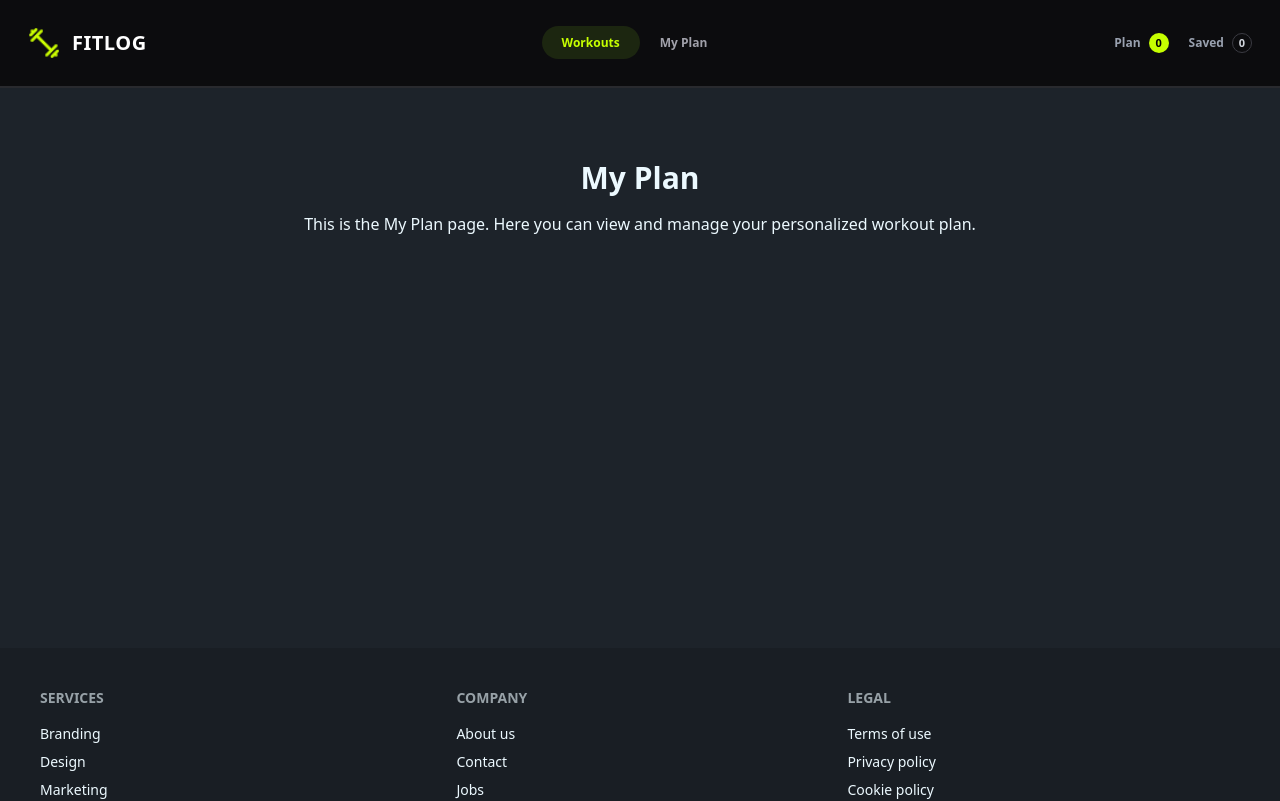
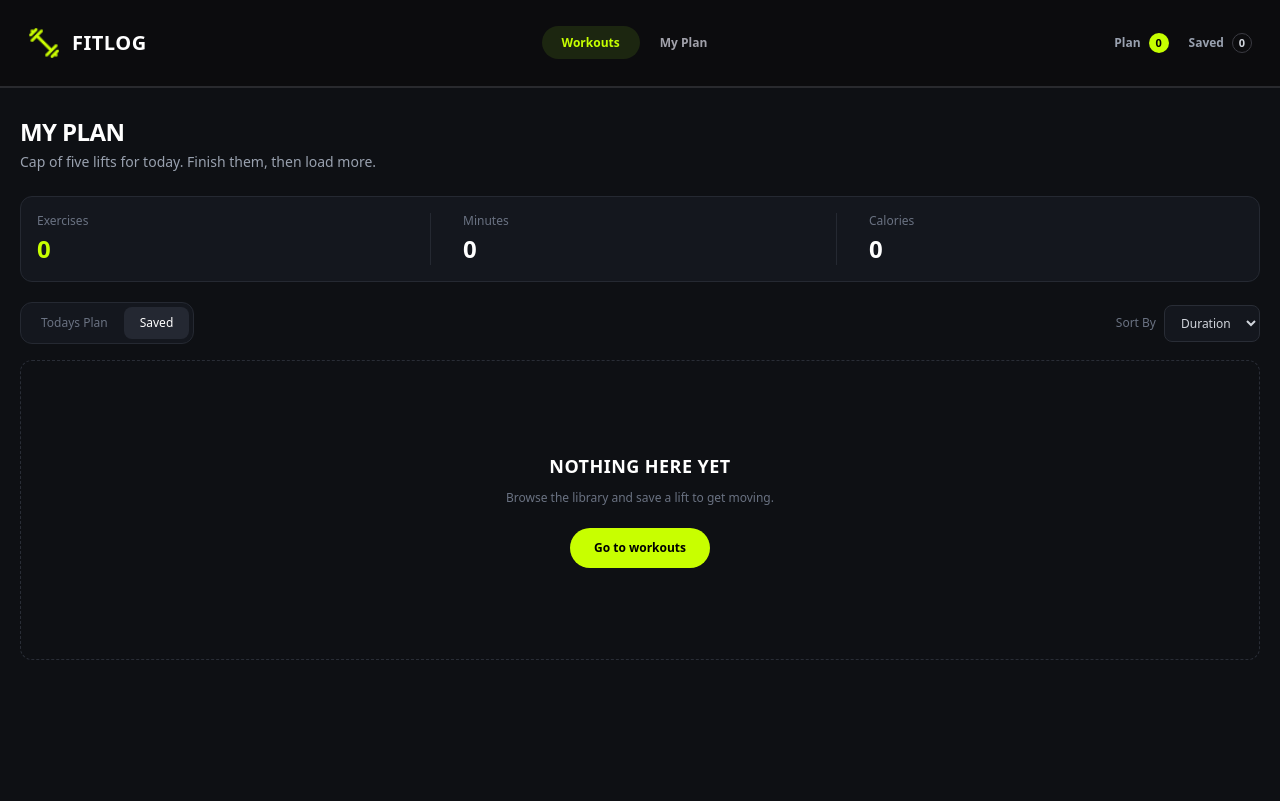
Before and after one commit to Tareq031/iron-fit, a Next.js app: page /MyPlan in a window 1280 px wide. Shown: the top 801 px of the page. Built offline with nearby package versions, Linux system fonts and the light colour scheme.

Commit message:
build MyPlan and Detail page

```diff
--- a/src/app/MyPlan/page.jsx
+++ b/src/app/MyPlan/page.jsx
@@ -1,14 +1,122 @@
-import React from 'react';
+
+"use client";
+
+import React, { useState } from "react";
+import Link from "next/link";
 
 const MyPlanPage = () => {
-    return (
-         <div className="container mx-auto py-8">
-            <h1 className="text-3xl font-bold text-center mt-10">My Plan</h1>
-            <p className="text-center mt-4">
-                This is the My Plan page. Here you can view and manage your personalized workout plan.
-            </p>
-        </div>
-    );
+  const [activeTab, setActiveTab] = useState("Saved");
+  const [sortBy, setSortBy] = useState("Duration");
+
+  return (
+    <div className="min-h-screen bg-[#0e1014] text-white">
+
+
+      {/* Main Content */}
+      <main className="mx-auto max-w-7xl px-5 py-7">
+        {/* Page Heading */}
+        <section>
+          <h1 className="text-2xl font-extrabold uppercase tracking-tight">
+            My Plan
+          </h1>
+
+          <p className="mt-1 text-sm text-gray-400">
+            Cap of five lifts for today. Finish them, then load more.
+          </p>
+        </section>
+
+        {/* Statistics */}
+        <section className="mt-6 grid grid-cols-1 gap-3 rounded-xl border border-[#252932] bg-[#14171e] p-4 sm:grid-cols-3">
+          <div className="border-b border-[#252932] pb-3 sm:border-b-0 sm:border-r sm:pb-0">
+            <p className="text-xs text-gray-500">Exercises</p>
+            <h2 className="mt-1 text-2xl font-extrabold text-[#c8ff00]">
+              0
+            </h2>
+          </div>
+
+          <div className="border-b border-[#252932] pb-3 sm:border-b-0 sm:border-r sm:pb-0 sm:pl-5">
+            <p className="text-xs text-gray-500">Minutes</p>
+            <h2 className="mt-1 text-2xl font-extrabold">0</h2>
+          </div>
+
+          <div className="sm:pl-5">
+            <p className="text-xs text-gray-500">Calories</p>
+            <h2 className="mt-1 text-2xl font-extrabold">0</h2>
+          </div>
+        </section>
+
+        {/* Tabs and Sorting */}
+        <section className="mt-5 flex flex-wrap items-center justify-between gap-3">
+          <div className="flex rounded-xl border border-[#252932] bg-[#14171e] p-1">
+            <button
+              onClick={() => setActiveTab("Today's Plan")}
+              className={`rounded-lg px-4 py-2 text-xs transition ${
+                activeTab === "Today's Plan"
+                  ? "bg-[#242832] text-white"
+                  : "text-gray-500 hover:text-white"
+              }`}
+            >
+                Todays Plan
+            </button>
+
+            <button
+              onClick={() => setActiveTab("Saved")}
+              className={`rounded-lg px-4 py-2 text-xs transition ${
+                activeTab === "Saved"
+                  ? "bg-[#242832] text-white"
+                  : "text-gray-500 hover:text-white"
+              }`}
+            >
+              Saved
+            </button>
+          </div>
+
+          <div className="flex items-center gap-2">
+            <label
+              htmlFor="sort"
+              className="text-xs text-gray-500"
+            >
+              Sort By
+            </label>
+
+            <select
+              id="sort"
+              value={sortBy}
+              onChange={(e) => setSortBy(e.target.value)}
+              className="rounded-lg border border-[#292d36] bg-[#14171e] px-3 py-2 text-xs text-gray-300 outline-none focus:border-[#c8ff00]"
+            >
+              <option value="Duration">Duration</option>
+              <option value="Calories">Calories</option>
+              <option value="Rating">Rating</option>
+              <option value="Name">Name</option>
+            </select>
+          </div>
+        </section>
+
+        {/* Empty State */}
+        <section className="mt-4 flex min-h-[260px] flex-col items-center justify-center rounded-xl border border-dashed border-[#292d36] px-5 py-12 text-center sm:min-h-[300px]">
+          <h2 className="text-lg font-extrabold uppercase tracking-wide">
+            Nothing Here Yet
+          </h2>
+
+          <p className="mt-2 max-w-sm text-xs leading-5 text-gray-500">
+            {activeTab === "Saved"
+              ? "Browse the library and save a lift to get moving."
+              : "Your plan is empty. Add a workout to start your day."}
+          </p>
+
+          <Link
+            href="/Workouts"
+            className="mt-5 rounded-full bg-[#c8ff00] px-6 py-3 text-xs font-bold text-black transition hover:bg-[#b5e600]"
+          >
+            Go to workouts
+          </Link>
+        </section>
+      </main>
+
+
+    </div>
+  );
 };
 
 export default MyPlanPage;
--- /dev/null
+++ b/src/app/Workouts/[id]/page.tsx
@@ -0,0 +1,149 @@
+
+import React from "react";
+import Image from "next/image";
+import Link from "next/link";
+import type { Ironstype } from "../../type/ironstype";
+
+
+interface IWorkoutDetailsPageProps {
+  params: Promise<{
+    id: string;
+  }>;
+}
+
+const WorkoutDetailsPage = async ({
+  params,
+}: IWorkoutDetailsPageProps) => {
+  const { id } = await params;
+
+  const res = await fetch(
+    `https://api.abcz.workers.dev/api/fitlog/${id}`
+  );
+
+  if (!res.ok) {
+    throw new Error("Failed to fetch workout details");
+  }
+
+  const workout: Ironstype = await res.json();
+
+  const details = [
+    { label: "EQUIPMENT", value: workout.equipment },
+    { label: "DIFFICULTY", value: workout.difficulty },
+    { label: "SETS", value: workout.sets },
+    { label: "REPS", value: workout.reps },
+    { label: "DURATION", value: `${workout.duration} min` },
+    {
+      label: "CALORIES",
+      value: `${workout.caloriesBurned} kcal`,
+    },
+    { label: "RATING", value: workout.rating },
+  ];
+
+  return (
+    <main className=" min-h-screen bg-[#0e1014] px-4 py-8 text-white md:px-8 lg:py-10">
+      <div className="container mx-auto grid max-w-7xl grid-cols-1 items-start gap-7 lg:grid-cols-2 lg:gap-8">
+        {/* Workout Image */}
+        <div className="relative h-[340px] w-full overflow-hidden rounded-xl sm:h-[450px] lg:h-[560px]">
+          <Image
+            src={workout.image}
+            alt={workout.name}
+            fill
+            priority
+            sizes="(max-width: 1024px) 100vw, 50vw"
+            className="object-cover"
+          />
+        </div>
+
+        {/* Workout Information */}
+        <div className="flex flex-col gap-5">
+          {/* Title and Description */}
+          <div>
+            <h1 className="text-2xl font-extrabold uppercase leading-tight tracking-tight sm:text-3xl">
+              {workout.name}
+            </h1>
+
+            <p className="mt-2 text-sm leading-6 text-gray-400">
+              {workout.description}
+            </p>
+
+            {/* Muscle Groups */}
+            <div className="mt-3 flex flex-wrap gap-2">
+              {workout.muscleGroups.map((muscle) => (
+                <span
+                  key={muscle}
+                  className="rounded-full bg-[#c8ff00] px-3 py-1 text-xs font-bold text-black"
+                >
+                  {muscle}
+                </span>
+              ))}
+            </div>
+          </div>
+
+          {/* Workout Stats */}
+          <div className="overflow-hidden rounded-xl border border-[#242831] bg-[#171a22]">
+            {details.map((item, index) => (
+              <div
+                key={item.label}
+                className={`flex items-center justify-between gap-4 px-4 py-3 ${
+                  index !== details.length - 1
+                    ? "border-b border-[#242831]"
+                    : ""
+                }`}
+              >
+                <span className="text-[10px] font-semibold tracking-widest text-gray-400">
+                  {item.label}
+                </span>
+
+                <span className="text-right text-xs font-medium text-gray-200">
+                  {item.value}
+                </span>
+              </div>
+            ))}
+          </div>
+
+          {/* Instructions */}
+          <section>
+            <h2 className="mb-3 text-sm font-bold uppercase tracking-wide">
+              Instructions
+            </h2>
+
+            <ol className="space-y-2">
+              {workout.instructions.map((instruction, index) => (
+                <li
+                  key={index}
+                  className="flex gap-3 text-xs leading-5 text-gray-400"
+                >
+                  <span className="shrink-0 text-gray-500">
+                    {index + 1}.
+                  </span>
+                  <span>{instruction}</span>
+                </li>
+              ))}
+            </ol>
+          </section>
+
+          {/* Action Buttons */}
+          <div className="flex flex-wrap gap-3 pt-1">
+            <Link
+              href="/MyPlan"
+              className="inline-flex items-center justify-center gap-2 rounded-lg bg-[#c8ff00] px-4 py-3 text-xs font-bold text-black transition hover:bg-[#b5e600]"
+            >
+              <span>+</span>
+              Add to My Plan
+            </Link>
+
+            <Link
+              href="/Workouts"
+              className="inline-flex items-center justify-center gap-2 rounded-lg border border-[#30343e] px-4 py-3 text-xs font-medium text-gray-300 transition hover:bg-[#1b1e26]"
+            >
+              <span>♡</span>
+              Save for later
+            </Link>
+          </div>
+        </div>
+      </div>
+    </main>
+  );
+};
+
+export default WorkoutDetailsPage;
--- a/src/app/Workouts/page.jsx
+++ b/src/app/Workouts/page.tsx
@@ -1,6 +1,7 @@
 import React from 'react';
 import ExerciseCard from '../component/ExerciseCard';
 import Banner from '../component/Banner';
+import { Ironstype } from '../type/ironstype';
 
 
 
@@ -27,7 +28,7 @@ const WorkoutsPage = async () => {
                 </div>
 
                 <div className="grid grid-cols-1 gap-4 mx-auto md:grid-cols-2 lg:grid-cols-3">
-                    {data.map((item) => (
+                    {data.map((item: Ironstype) => (
                         <ExerciseCard key={item.id} item={item} />
                     ))}
                 </div>
--- /dev/null
+++ b/src/app/component/WorkoutActions.tsx
@@ -0,0 +1,11 @@
+import React from 'react';
+
+const WorkoutActions = () => {
+    return (
+        <div>
+            <h1 className="text-3xl font-bold mb-4">Workout Actions</h1>
+        </div>
+    );
+};
+
+export default WorkoutActions;
--- /dev/null
+++ b/src/app/type/ironstype.ts
@@ -0,0 +1,17 @@
+
+
+export interface Ironstype {
+    id: number;
+    name: string;
+    image: string;
+    muscleGroups: string[];
+    equipment: string;
+    difficulty: string;
+    duration: number;
+    caloriesBurned: number;
+    sets: number;
+    reps: string;
+    rating: number;
+    description: string;
+    instructions: string[];
+  }
--- a/tsconfig.json
+++ b/tsconfig.json
@@ -29,6 +29,6 @@
     ".next/types/**/*.ts",
     ".next/dev/types/**/*.ts",
     "**/*.mts"
-, "src/app/page.tsx"  ],
+, "src/app/page.tsx", "src/app/MyPlan/page.jsx"  ],
   "exclude": ["node_modules"]
 }
```
Also changed, not shown: src/app/component/ExerciseCard.tsx (renamed from src/app/component/ExerciseCard.jsx, +16 -9 lines).
